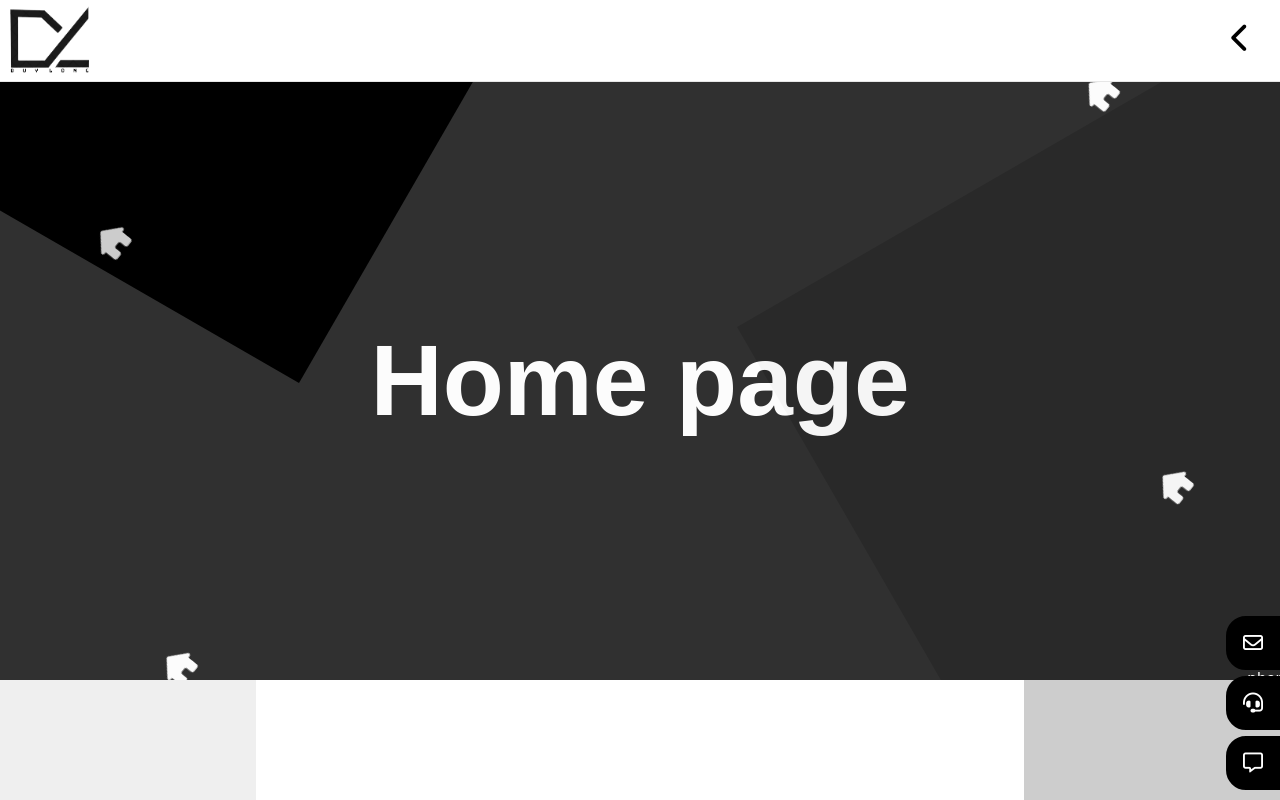
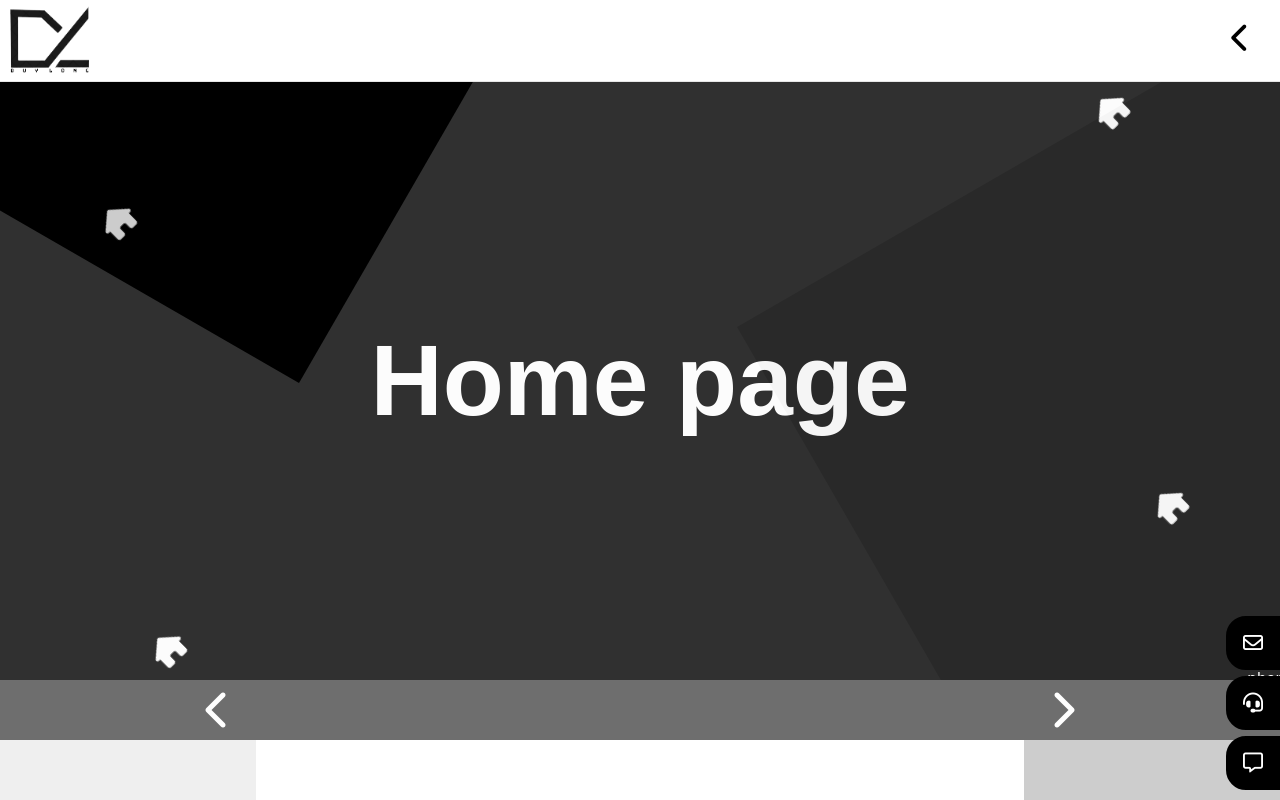
Before and after one commit to long1742000/DuyLongCompany, a React (Create React App) app: page / in a window 1280 px wide. Shown: the top 800 px of the page. Built offline with nearby package versions, Linux system fonts and the light colour scheme.

Commit message:
add recommend component
- build and deployment recommend component
- add new data (recommend)
- fix something of component

```diff
--- a/src/App.js
+++ b/src/App.js
@@ -13,6 +13,7 @@ import Alert from './components/alert';
 import Footer from './components/footer';
 import PageTitle from './components/pageTitle';
 import Icon from './data/icon';
+import Recommend from './components/recommend';
 
 function App() {
 
@@ -46,6 +47,7 @@ function App() {
               title='Home page'
               icon={Icon.home}
             ></PageTitle>
+            <Recommend></Recommend>
 
             <div className='content'>
 
--- a/src/components/navbar.js
+++ b/src/components/navbar.js
@@ -140,6 +140,14 @@ const Navbar = () => {
                                         </div>
                                     </li>
                                 </a>
+                                <a href='#'>
+                                    <li>
+                                        Our events
+                                        <div className='icon'>
+                                            <i className="fa-solid fa-calendar-check"></i>
+                                        </div>
+                                    </li>
+                                </a>
                             </ul>
 
                             {localStorage.getItem('user') &&
--- a/src/components/pageTitle.js
+++ b/src/components/pageTitle.js
@@ -2,7 +2,7 @@ import '../styles/pageTitle.scss';
 
 const PageTitle = (props) => {
     return (
-        <div className="pageTitle">
+        <div id='header' className="pageTitle">
 
             <div className='decoreA'>
                 <div className='decoreB'>
--- /dev/null
+++ b/src/components/recommend.js
@@ -0,0 +1,79 @@
+import { useState } from 'react';
+import '../styles/recommend.scss';
+import { recommend } from '../data/recommend';
+import { useEffect } from 'react';
+
+const Recommend = () => {
+
+    // States
+    const [item, setItem] = useState(0);
+    const [next, setNext] = useState('ltr');
+
+    // ComponentDidUpdate
+    useEffect(() => {
+        setTimeout(() => {
+
+            if (next === 'ltr') {
+                if (item < 2) {
+                    changeRecommend(1);
+                }
+                else {
+                    setNext('rtl');
+                }
+            }
+            else {
+                if (item > 0) {
+                    changeRecommend(-1);
+                }
+                else {
+                    setNext('ltr');
+                }
+            }
+        }, 5000)
+    }, [item, next])
+
+    // Function change recommend
+    const changeRecommend = (index) => {
+        const content = document.getElementsByClassName('recommend-content')[0];
+        content.style.opacity = 0;
+
+        setTimeout(() => {
+            setItem(item + index);
+            content.style.opacity = 1;
+        }, 1000);
+    }
+
+    return (
+        <div className="recommend">
+            <div className='recommend-contain'>
+                {/* Turn left */}
+                <div onClick={item > 0 ? () => { changeRecommend(-1) } : () => { changeRecommend(0) }} className='btn-turn recommend-left'>
+                    <i className="fa-solid fa-chevron-left"></i>
+                </div>
+
+                {/* Content */}
+                <div className='recommend-content'>
+                    <div className='recommend-title'>
+                        <p>{recommend[item].title} :</p>
+                    </div>
+                    <div className='recommend-text'>
+                        <p>{recommend[item].text}</p>
+                    </div>
+                    <div className='btn-more'>
+                        <p>READ</p>
+                        <div className='btn-more-bg-color'>
+
+                        </div>
+                    </div>
+                </div>
+
+                {/* Turn right */}
+                <div onClick={item < 2 ? () => { changeRecommend(1) } : () => { changeRecommend(0) }} className='btn-turn recommend-right'>
+                    <i className="fa-solid fa-chevron-right"></i>
+                </div>
+            </div>
+        </div>
+    )
+}
+
+export default Recommend;
--- /dev/null
+++ b/src/data/recommend.js
@@ -0,0 +1,5 @@
+export const recommend = [
+    { id: 1, title: 'About DL', text: `Our goal is to become the world's top technology company` },
+    { id: 2, title: 'Event', text: `The events are taking place in the week` },
+    { id: 3, title: 'History', text: `The journey to establish a DL company` },
+]
--- a/src/styles/contact.scss
+++ b/src/styles/contact.scss
@@ -42,6 +42,10 @@
 
 .text {
     bottom: 10px;
+
+    p:hover {
+        text-decoration: underline;
+    }
 }
 
 .infor:hover {
--- a/src/styles/pageTitle.scss
+++ b/src/styles/pageTitle.scss
@@ -7,6 +7,7 @@
     opacity: 0.8;
     color: white;
     overflow: hidden;
+    cursor: context-menu;
 
     .title {
         position: absolute;
--- /dev/null
+++ b/src/styles/recommend.scss
@@ -0,0 +1,260 @@
+.recommend {
+    position: relative;
+    height: 70px;
+    background-color: rgb(110, 110, 110);
+    cursor: context-menu;
+    z-index: 1;
+
+    .recommend-contain {
+        position: absolute;
+        width: 80%;
+        right: 50%;
+        transform: translate(50%, 0);
+
+        .recommend-content {
+            position: relative;
+            width: 80%;
+            height: 70px;
+            float: left;
+            transition: 0.5s;
+
+            .recommend-title {
+                float: left;
+                font-size: 20px;
+                color: white;
+                text-align: center;
+                width: 20%;
+
+            }
+
+            .recommend-text {
+                float: left;
+                font-size: 20px;
+                color: white;
+                text-align: left;
+            }
+
+            .btn-more {
+                position: absolute;
+                cursor: pointer;
+                border: 1px solid white;
+                width: 100px;
+                height: 40px;
+                overflow: hidden;
+                right: 30px;
+                top: 50%;
+                transform: translate(0, -50%);
+
+                p {
+                    position: absolute;
+                    color: white;
+                    font-weight: 600;
+                    overflow: hidden;
+                    transition: 0.5s;
+                    top: 50%;
+                    right: 50%;
+                    transform: translate(50%, -130%);
+                }
+
+                .btn-more-bg-color {
+                    position: absolute;
+                    top: 0;
+                    left: 0;
+                    height: 50px;
+                    width: 0;
+                    background-color: white;
+                    transition: 0.5s;
+                    z-index: -1;
+                }
+            }
+
+            .btn-more:hover {
+                p {
+                    color: rgb(110, 110, 110);
+                }
+
+                .btn-more-bg-color {
+                    width: 100%;
+                }
+            }
+        }
+
+        .btn-turn {
+            position: relative;
+            font-size: 50px;
+            width: 10%;
+            height: 70px;
+            color: white;
+            transition: 0.5s;
+            cursor: pointer;
+
+            i {
+                position: absolute;
+                top: 50%;
+                transform: translate(0, -50%);
+                transition: 0.5s;
+            }
+        }
+
+        .btn-turn:hover {
+            background-color: rgb(115, 115, 115);
+        }
+
+        .recommend-left {
+            float: left;
+
+            i {
+                right: 0;
+            }
+        }
+
+        .recommend-left:hover {
+            i {
+                right: 30%;
+            }
+        }
+
+        .recommend-right {
+            float: right;
+
+            i {
+                left: 0;
+            }
+        }
+
+        .recommend-right:hover {
+            i {
+                left: 30%;
+            }
+        }
+    }
+
+    @media screen and (max-width: 1300px) {
+        height: 65px;
+
+        .recommend-contain {
+            .recommend-content {
+                height: 65px;
+
+                .recommend-title {
+                    font-size: 18px;
+                }
+
+                .recommend-text {
+                    font-size: 18px;
+                }
+            }
+
+            .btn-turn {
+                font-size: 45px;
+                height: 65px;
+            }
+        }
+    }
+
+    @media screen and (max-width: 1300px) {
+        height: 60px;
+
+        .recommend-contain {
+            .recommend-content {
+                height: 60px;
+
+                .recommend-title {
+                    font-size: 16px;
+                }
+
+                .recommend-text {
+                    font-size: 16px;
+                }
+            }
+
+            .btn-turn {
+                font-size: 40px;
+                height: 60px;
+            }
+        }
+    }
+
+    @media screen and (max-width: 1100px) {
+        height: 55px;
+
+        .recommend-contain {
+            .recommend-content {
+                height: 55px;
+
+                .recommend-title {
+                    font-size: 14px;
+                }
+
+                .recommend-text {
+                    font-size: 14px;
+                }
+            }
+
+            .btn-turn {
+                font-size: 40px;
+                height: 55px;
+            }
+        }
+    }
+
+    @media screen and (max-width: 988px) {
+        height: 50px;
+
+        .recommend-contain {
+            .recommend-content {
+                height: 50px;
+
+                .recommend-title {
+                    font-size: 12px;
+                }
+
+                .recommend-text {
+                    font-size: 12px;
+                }
+
+                .btn-more {
+                    width: 70px;
+                    height: 30px;
+                }
+            }
+
+            .btn-turn {
+                font-size: 35px;
+                height: 50px;
+            }
+        }
+    }
+
+    @media screen and (max-width: 832px) {
+        height: 45px;
+
+        .recommend-contain {
+            .recommend-content {
+                height: 45px;
+
+                .recommend-title {
+                    font-size: 10px;
+                }
+
+                .recommend-text {
+                    font-size: 10px;
+                }
+
+                .btn-more {
+                    width: 70px;
+                    height: 30px;
+                }
+            }
+
+            .btn-turn {
+                font-size: 30px;
+                height: 45px;
+            }
+        }
+    }
+
+    @media screen and (max-width: 740px) {
+        display: none;
+    }
+}
```
